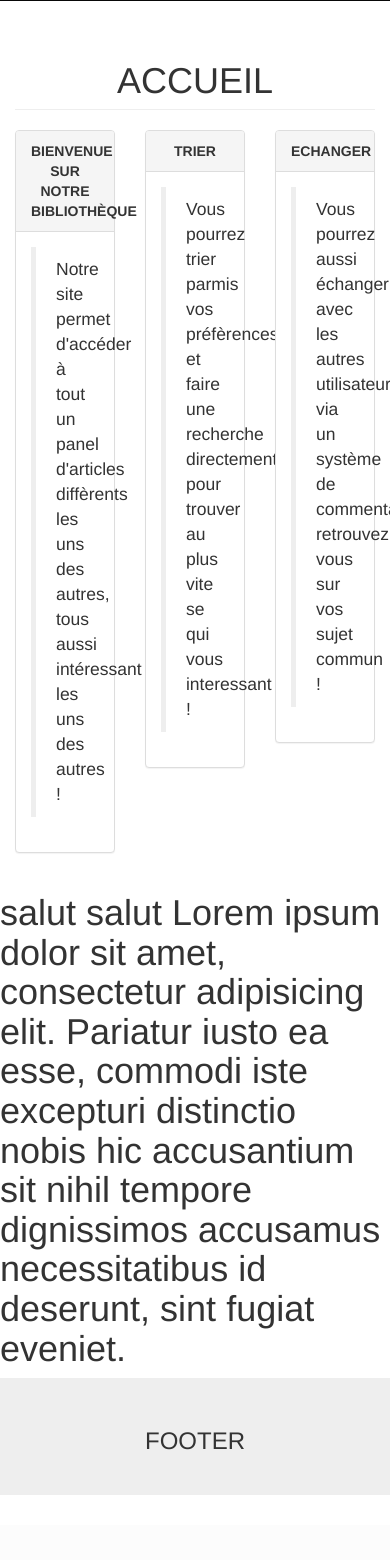
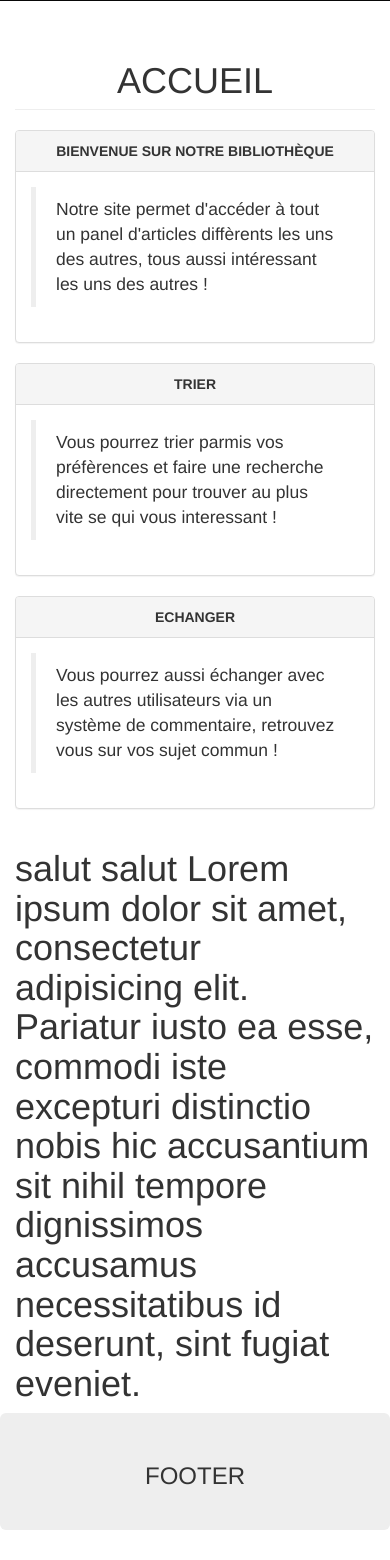
Before and after one commit to mickaelpol/biblio_php, a PHP site: page / in a window 390 px wide; the page is wider, and only the part inside the window is pictured. Shown: the part 386-1946 px from the top of that part. Before the commit the page ends 1881 px from the top of that part, so only its background shows below. Run offline with PHP 8.4, Linux system fonts and the light colour scheme; some libraries are stand-ins or nearby versions.

Commit message:
modif sur le responsive

```diff
--- a/page/accueil.php
+++ b/page/accueil.php
@@ -7,7 +7,7 @@
 </div>
 <div class="container">
 	<div class="row">
-		<div class="col-xs-4">
+		<div class="col-sm-4 col-xs-12">
 			<div class="panel panel-default">
 				<div class="panel-heading text-center text-uppercase"><strong>Bienvenue sur notre bibliothèque</strong></div>
 				<div class="panel-body">
@@ -18,7 +18,7 @@
 			</div>
 		</div>
 
-		<div class="col-xs-4">
+		<div class="col-sm-4 col-xs-12">
 			<div class="panel panel-default">
 				<div class="panel-heading text-uppercase text-center"><strong>trier</strong></div>
 				<div class="panel-body">
@@ -29,7 +29,7 @@
 			</div>
 		</div>
 
-		<div class="col-xs-4">
+		<div class="col-sm-4 col-xs-12">
 			<div class="panel panel-default">
 				<div class="panel-heading text-center text-uppercase"><strong>Echanger</strong></div>
 				<div class="panel-body">
@@ -42,4 +42,10 @@
 	</div>
 </div>
 
-<h1>salut salut Lorem ipsum dolor sit amet, consectetur adipisicing elit. Pariatur iusto ea esse, commodi iste excepturi distinctio nobis hic accusantium sit nihil tempore dignissimos accusamus necessitatibus id deserunt, sint fugiat eveniet.</h1>
+<div class="container">
+	<div class="row">
+		<div class="col-sm-12 col-xs-12">
+			<h1>salut salut Lorem ipsum dolor sit amet, consectetur adipisicing elit. Pariatur iusto ea esse, commodi iste excepturi distinctio nobis hic accusantium sit nihil tempore dignissimos accusamus necessitatibus id deserunt, sint fugiat eveniet.</h1>
+		</div>
+	</div>
+</div>
--- a/page/listArtAdmin.php
+++ b/page/listArtAdmin.php
@@ -1,4 +1,4 @@
-<div class="container-fluid">
+<div class="container">
 	<div class="row">
 		<div class="col-xs-12 bg-inverse">
 			<h1 class="text-uppercase text-center page-header">listes des articles</h1>
@@ -8,7 +8,7 @@
 
 <div class="container">
 	<div class="row">
-		<div class="col-xs-6 col-xs-offset-3">
+		<div class="col-xs-3 col-sm-6 col-sm-offset-3">
 			<table class="table table-bordered table-striped table-hover">
 				<thead>
 					<tr>
--- a/page/template/footer.php
+++ b/page/template/footer.php
@@ -1,6 +1,6 @@
-<div class="container-fluid jumbotron">
+<div class="container-fluid">
 	<div class="row">
-		<div class="col-xs-12">
+		<div class="col-xs-12 jumbotron">
 			<h3 class="text-uppercase text-center">footer</h3>
 		</div>
 	</div>
```
